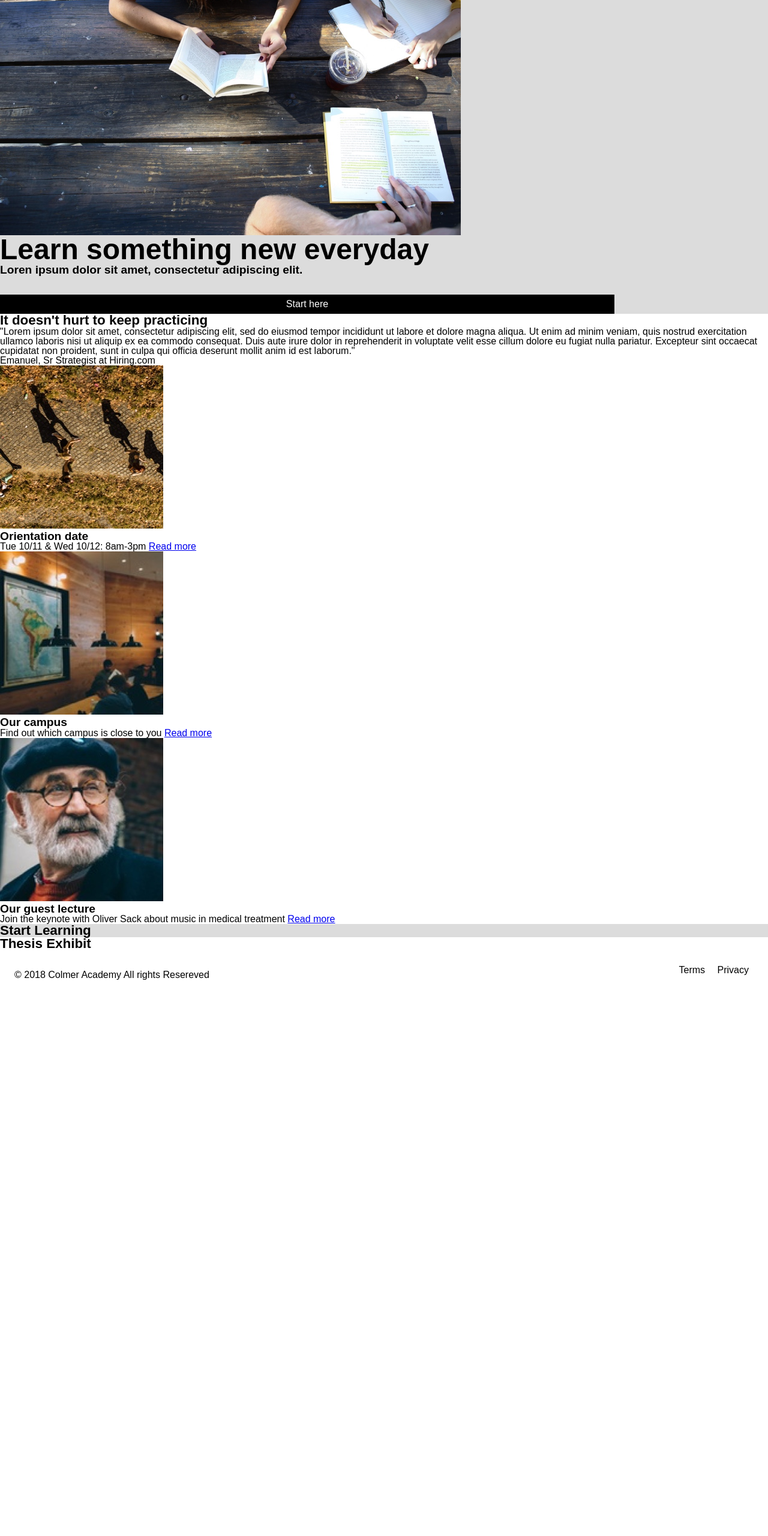
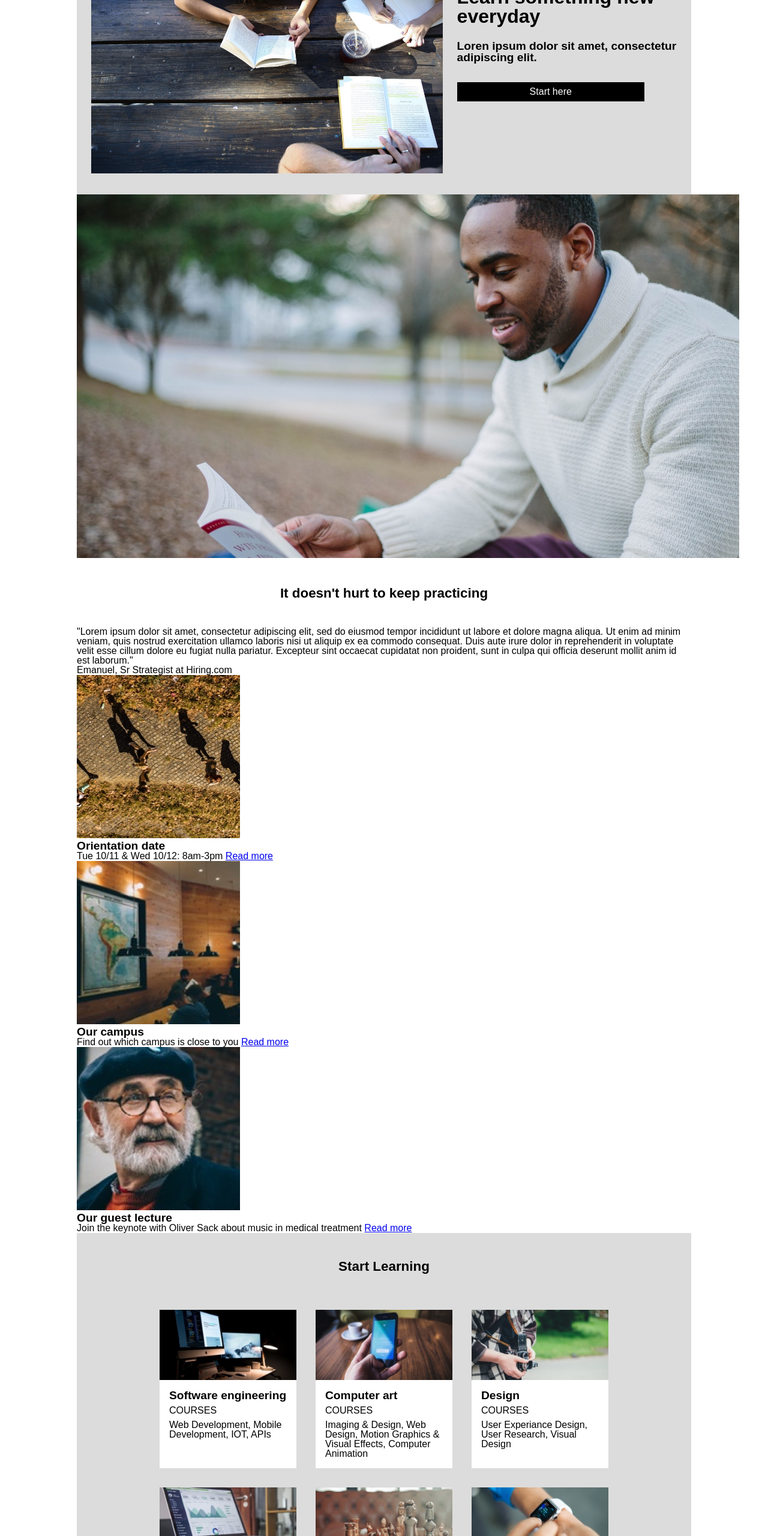
Before and after one commit to naomihk/Capstone, a plain HTML site: page index.html in a window 1280 px wide. Shown: the part 240-2800 px from the top of the page at 60% size. Before the commit the page ends 1889 px from the top, so only its background shows below. Drawn offline with Linux system fonts and the light colour scheme.

Commit message:
two divs done

```diff
--- a/index.html
+++ b/index.html
@@ -8,7 +8,9 @@
 <link href="./resources/css/style.css" "type=text/css" rel="stylesheet">
 
   </head>
+
 <body>
+
 
 
 <!--Header-->
@@ -33,13 +35,13 @@
 
 <!--Banner-->
 <div class="container">
-  <section class="banner">
+  <div class="column">
 
-    <div class="banner-image">
+    <div class="first">
       <img src="./resources/images/banner.jpg" alt="Students studying">
     </div>
 
-    <div class="side-text">
+    <div class="second">
       <h1>Learn something new everyday</h1>
       <h3>Loren ipsum dolor sit amet, consectetur adipiscing elit.</h3>
 
@@ -48,73 +50,164 @@
       </div>
     </div>
 
-</section>
-
+  </div>
 </div>
 
 
 <!--Practice-->
 <div class="container">
+  <div class="Practice">
 
+    <div class="column-a">
+      <img src="./resources/images/information-main.jpg" alt="Man reading a book">
 
-<div class="column large">
-  <div class="lead-item">
-    <div class="image-content"></div>
       <div class="text-content">
         <h2>It doesn't hurt to keep practicing</h2>
         <p>"Lorem ipsum dolor sit amet, consectetur adipiscing elit, sed do eiusmod tempor incididunt ut labore et dolore magna aliqua. Ut enim ad minim veniam, quis nostrud exercitation ullamco laboris nisi ut aliquip ex ea commodo consequat. Duis aute irure dolor in reprehenderit in voluptate velit esse cillum dolore eu fugiat nulla pariatur. Excepteur sint occaecat cupidatat non proident, sunt in culpa qui officia deserunt mollit anim id est laborum."</p>
         <span>Emanuel, Sr Strategist at Hiring.com</span>
       </div>
+    </div>
 
-<div class="information">
-
-  <div class="practice">
+    <div class="column-b">
+      <div class="about">
         <img src="./resources/images/information-orientation.jpg" alt="Arial view of people on a path">
+        <div class="description">
           <h3>Orientation date</h3>
           <span>Tue 10/11 & Wed 10/12: 8am-3pm</span>
           <a href="#">Read more</a>
         </div>
+      </div>
 
-    <div class="practice">
+      <div class="about">
         <img src="./resources/images/information-campus.jpg" alt="Classroom with map">
+        <div class="description">
           <h3>Our campus</h3>
           <span>Find out which campus is close to you</span>
           <a href="#">Read more</a>
         </div>
+      </div>
 
-      <div class="practice">
+      <div class="about">
         <img src="./resources/images/information-guest-lecture.jpg" alt="Bearded professor">
+        <div class="description">
           <h3>Our guest lecture</h3>
           <span>Join the keynote with Oliver Sack about music in medical treatment</span>
           <a href="#">Read more</a>
-        </div>
-
         </div>
       </div>
     </div>
 
   </div>
+</div>
 
-</div>
+
 
 
 
 
 <!--Learn-->
   <div class="container">
-<h2>Start Learning</h2>
+    <h2 id="start-Learning">Start Learning</h2>
+
+
+        <div class="courses">
+          <div class="course">
+            <img src="./resources/images/course-software.jpg" alt="Computer">
+            <div class="description">
+              <h3>Software engineering</h3>
+              <h4>courses</h4>
+              <span>Web Development, Mobile Development, IOT, APIs</span>
+            </div>
+          </div>
+
+          <div class="course">
+            <img src="./resources/images/course-computer-art.jpg" alt="Image of Empire State Building New York">
+            <div class="description">
+              <h3>Computer art</h3>
+              <h4>courses</h4>
+              <span>Imaging & Design, Web Design, Motion Graphics & Visual Effects, Computer Animation</span>
+            </div>
+          </div>
+
+          <div class="course">
+            <img src="./resources/images/course-design.jpg" alt="Image of Empire State Building New York">
+            <div class="description">
+              <h3>Design</h3>
+              <h4>courses</h4>
+              <span>User Experiance Design, User Research, Visual Design</span>
+            </div>
+          </div>
+
+          <div class="course">
+            <img src="./resources/images/course-data.jpg" alt="Image of Empire State Building New York">
+            <div class="description">
+              <h3>Data</h3>
+              <h4>courses</h4>
+              <span>Data Science, Big Data, SQL, Data Visualization</span>
+            </div>
+          </div>
+
+          <div class="course">
+            <img src="./resources/images/course-business.jpg" alt="Image of Empire State Building New York">
+            <div class="description">
+              <h3>Business</h3>
+              <h4>courses</h4>
+              <span>Product Development, Business Development, Startup</span>
+            </div>
+          </div>
+
+          <div class="course">
+            <img src="./resources/images/course-marketing.jpg" alt="Image of Empire State Building New York">
+            <div class="description">
+              <h3>Marketing</h3>
+              <h4>courses</h4>
+              <span>Analytics, Content Marketing, Mobile Marketing</span>
+            </div>
+          </div>
+
+        </div>
     </div>
 
 
 
 <!--Exhibit-->
 <div class="container">
-<h2>Thesis Exhibit</h2>
+  <h2>Thesis exhibit</h2>
+  <div class="column">
+
+    <div class="first">
+      <video src="./resources/videos/thesis.mp4" autoplay poster="posterimage.jpg"></video>
+
+
+      <div class="text-content">
+        <h2>Reimagine urban</h2>
+        <p>"Lorem ipsum dolor sit amet, consectetur adipiscing elit, sed do eiusmod tempor incididunt ut labore et dolore magna aliqua. Ut enim ad minim veniam, quis nostrud exercitation ullamco laboris nisi ut aliquip ex ea commodo consequat. Duis aute irure dolor in reprehenderit in voluptate velit esse cillum dolore eu fugiat nulla pariatur. Excepteur sint occaecat cupidatat non proident, sunt in culpa qui officia deserunt mollit anim id est laborum."</p>
       </div>
+    </div>
+
+    <div class="second">
+      <div class="second-A">
+        <img src="./resources/images/thesis-fisma.jpg" alt="Arial view of people on a path">
+        <h3>Fisma: Design and Prototype</h3>
+        <span>Designer showcase a new prototype product</span>
+      </div>
+
+      <div class="second-B">
+        <img src="./resources/images/thesis-now-and-then.jpg" alt="Image of Empire State Building New York">
+        <h3>Now and then</h3>
+        <span>Research study about New York</span>
+      </div>
+
+    </div>
+
+  </div>
+</div>
+
 
 
 <!--Footer-->
   <footer>
+    <div class="container">
       <div class="copyright">&copy 2018 Colmer Academy All rights Resereved</div>
 
       <div class="navigation">
@@ -122,13 +215,9 @@
           <li><a href="#"></a>Terms</li>
           <li><a href="#"></a>Privacy</li>
         </ul>
-
       </div>
-
+    </div>
   </footer>
-
-
-</div>
 
   </body>
 </html>
--- a/resources/css/style.css
+++ b/resources/css/style.css
@@ -6,14 +6,14 @@ background-color: white;
 
 
 h1 {
-font-size: 3em;
+font-size:2em;
 font-weight: bold;
-
 }
 
 h2{
 font-size: 1.4em;
 font-weight: bold;
+padding: 2em 0 1.5em 0;
 }
 
 h3{
@@ -21,8 +21,17 @@ font-size: 1.2em;
 font-weight: bold;
 }
 
+span {
+  padding-top: .5em;
+}
+
+a {
+  padding-top: .5em;
+}
+
 .container {
-  width: auto 0;
+  max-width: 1024px;
+  margin: 0 auto;
 }
 
 .container:nth-child(2n+2) {
@@ -73,24 +82,28 @@ header .container span b {
 
 /*Banner*/
 
-.Banner {
+.column {
   display: flex;
-  flex-direction: row;
 }
 
-
-.banner-image img {
-  display: flex;
-  vertical-align: middle;
+.first {
+  padding: 2em 1.5em;
   width: 60%;
 }
 
+.first img {
+  width: 100%;
+}
 
-.side-text {
+.second {
   display: flex;
   flex-direction: column;
+  width: 40%;
   justify-content: center;
-  vertical-align: middle;
+}
+
+.second h3 {
+  padding-top: 24px;
 }
 
 .button {
@@ -108,16 +121,47 @@ header .container span b {
 }
 
 
-
-
-
 /*Practice*/
 
 
 
 
-/*learn*/
+/*Courses*/
 
+.container h2 {
+text-align: center;
+padding: 2em 0;
+}
+
+.courses {
+  display: flex;
+  flex-wrap: wrap;
+  justify-content: center;
+  padding: 0 3.5em 1em 3.5em;
+}
+
+.course {
+  display: flex;
+  width: 25%;
+  background-color: white;
+  flex-direction: column;
+  margin: 1em;
+}
+
+
+.course img {
+  max-width: 100%;
+}
+
+.course .description {
+margin: 1em;
+
+}
+
+.description h4 {
+  text-transform: uppercase;
+  padding: .5em 0;
+}
 
 
 /*Exhibit*/
@@ -125,7 +169,7 @@ header .container span b {
 
 /*Footer*/
 
-footer {
+footer .container {
   display: flex;
   align-items: center;
   justify-content: space-between;
```
Lines whose indentation alone changed are shown as unchanged.
